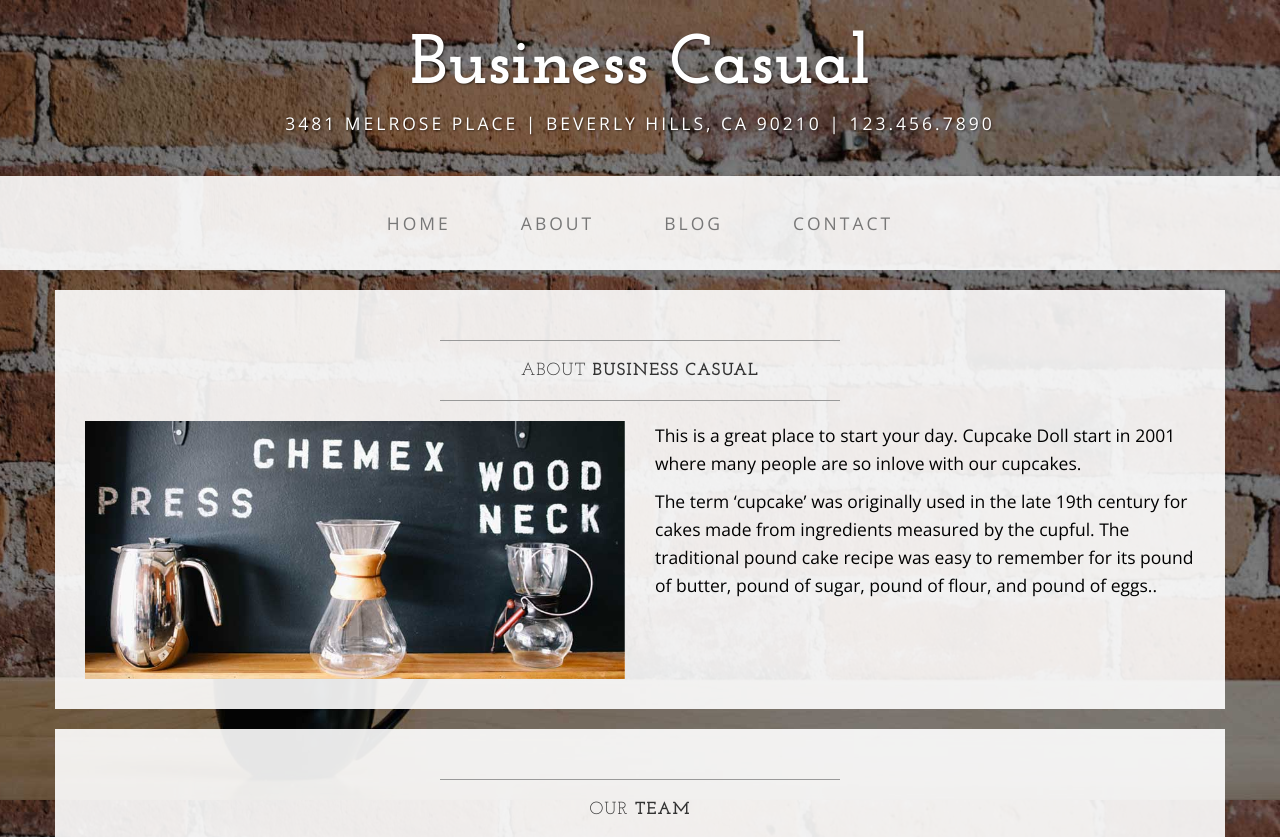
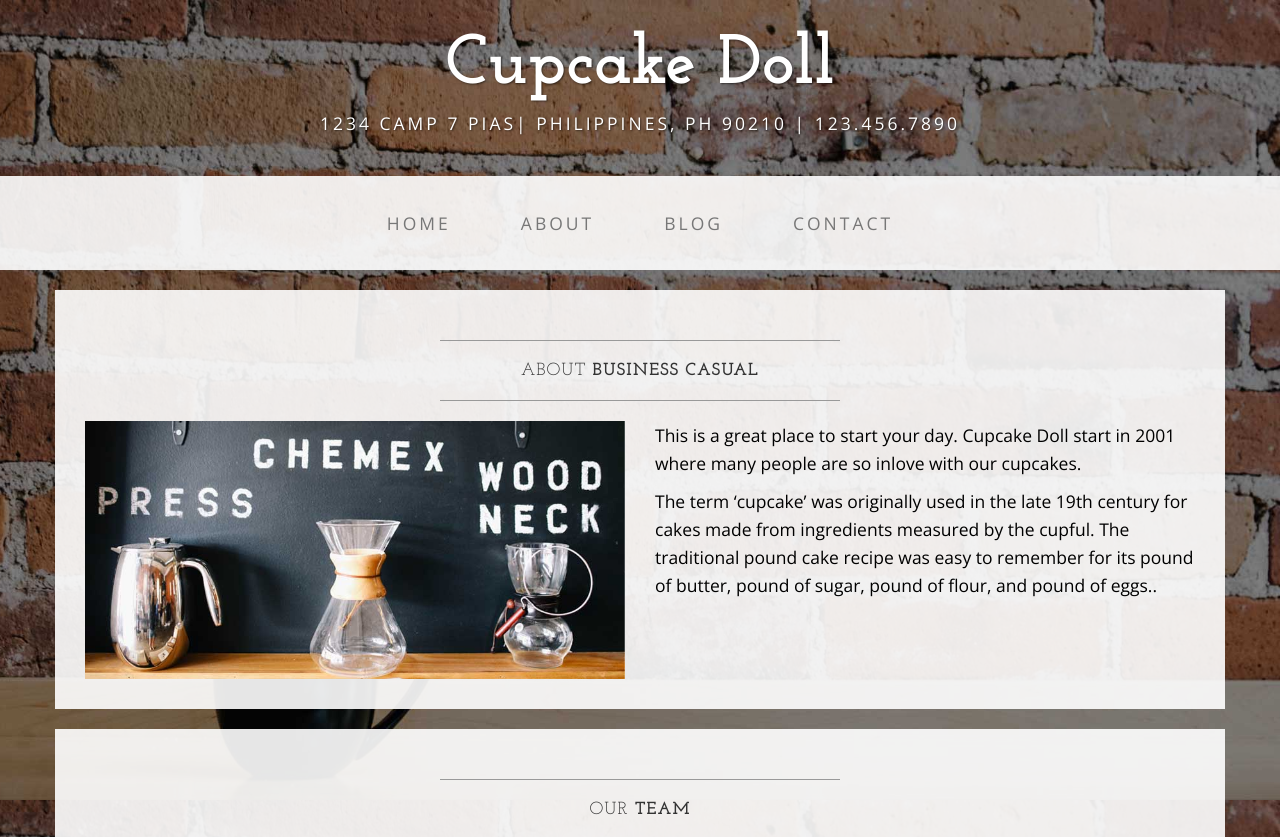
Before and after one commit to jhennatividad/Cake.github.io, a plain HTML site: page about.html in a window 1280 px wide. Shown: the top 837 px of the page. Drawn offline with nearby package versions, Linux system fonts and the light colour scheme.

Commit message:
Update about.html

```diff
--- a/about.html
+++ b/about.html
@@ -32,8 +32,8 @@
 
 <body>
 
-    <div class="brand">Business Casual</div>
-    <div class="address-bar">3481 Melrose Place | Beverly Hills, CA 90210 | 123.456.7890</div>
+    <div class="brand">Cupcake Doll</div>
+    <div class="address-bar">1234 Camp 7 Pias| Philippines, PH 90210 | 123.456.7890</div>
 
     <!-- Navigation -->
     <nav class="navbar navbar-default" role="navigation">
```
